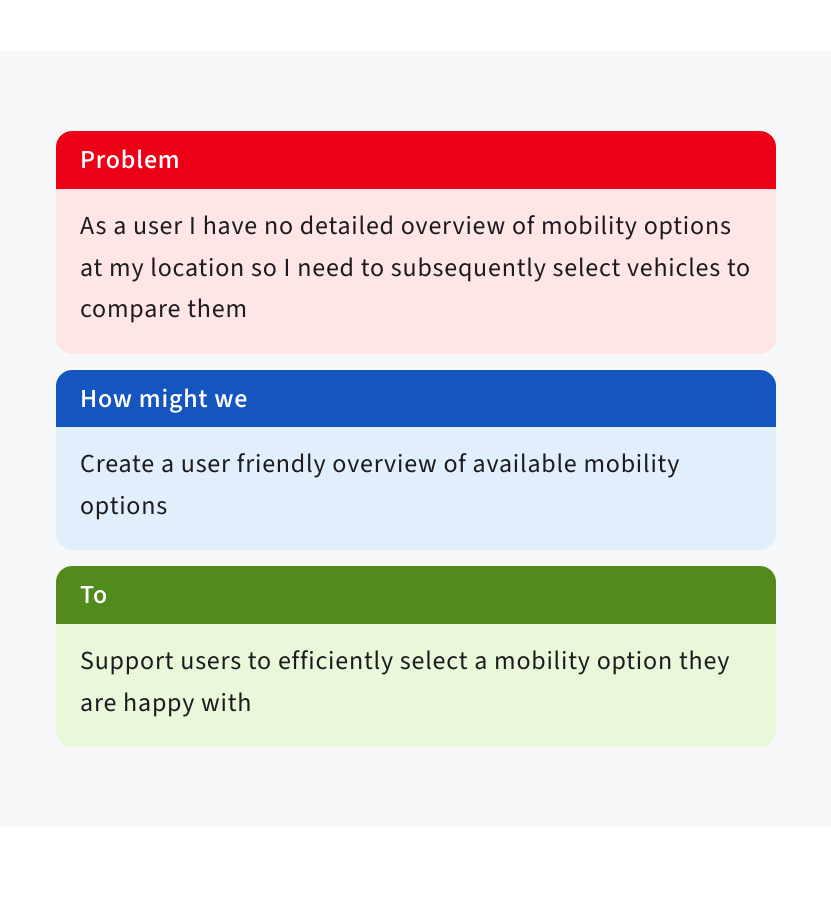
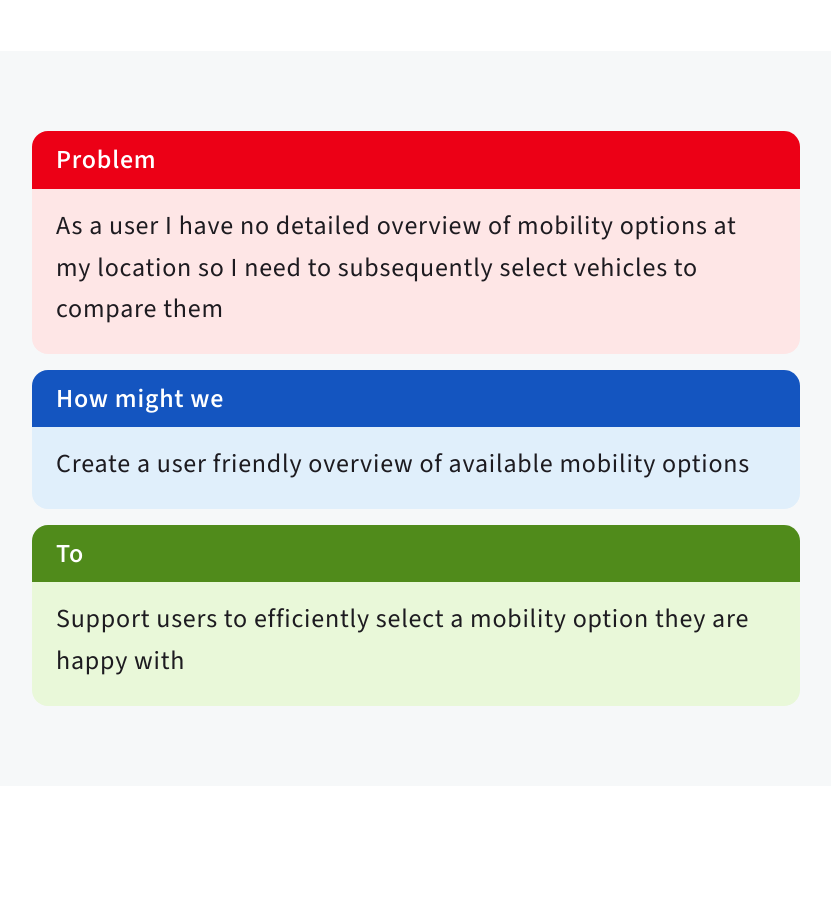
Before and after one commit to dbueker/portfolio-danielbueker, a Nuxt app: page /db-streckenagent in a window 1280 px wide. Shown: the part 2340-3262 px from the top of the page, without its empty margins (224-1055 px from the left). Built offline with nearby package versions, Linux system fonts and the light colour scheme.

Commit message:
HowMightWe Padding

```diff
--- a/components/HowMightWe.vue
+++ b/components/HowMightWe.vue
@@ -25,7 +25,7 @@ const colorVariantsBottom = {
 
 <template>
   <div class="bg-lightmode-surface dark:bg-darkmode-surface px-6 py-20">
-    <div class="px-6 grid grid-rows-auto gap-4 md:max-w-screen-md md:mx-auto">
+    <div class="grid grid-rows-auto gap-4 md:max-w-screen-md md:mx-auto">
       <div v-for="modal in modals">
         <div class="text-on-utility-dark py-2 px-6 rounded-t-[16px]" :class="colorVariantsTop[modal.color]">
           <p class="text-body-bold">{{ modal.headline }}</p>
```
